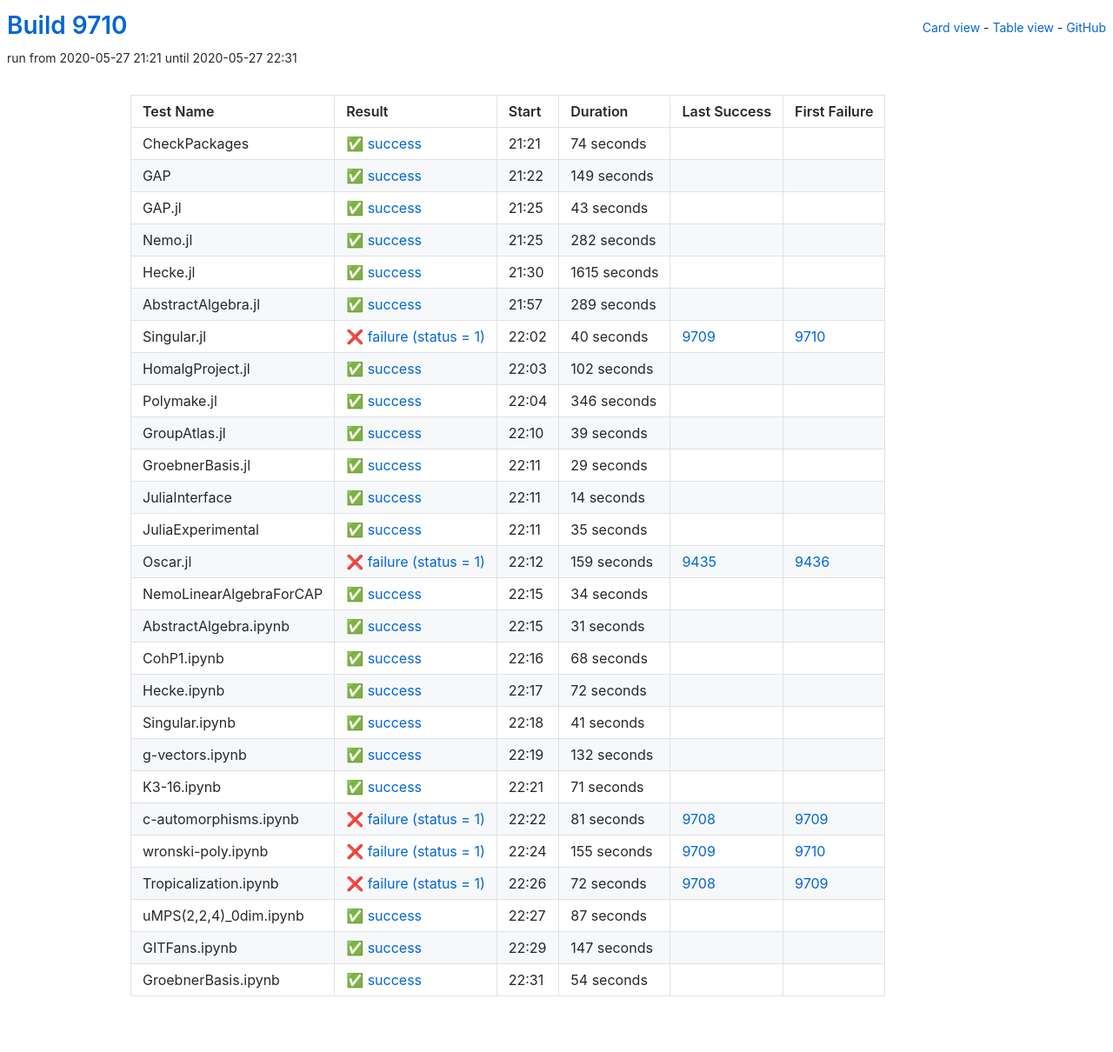
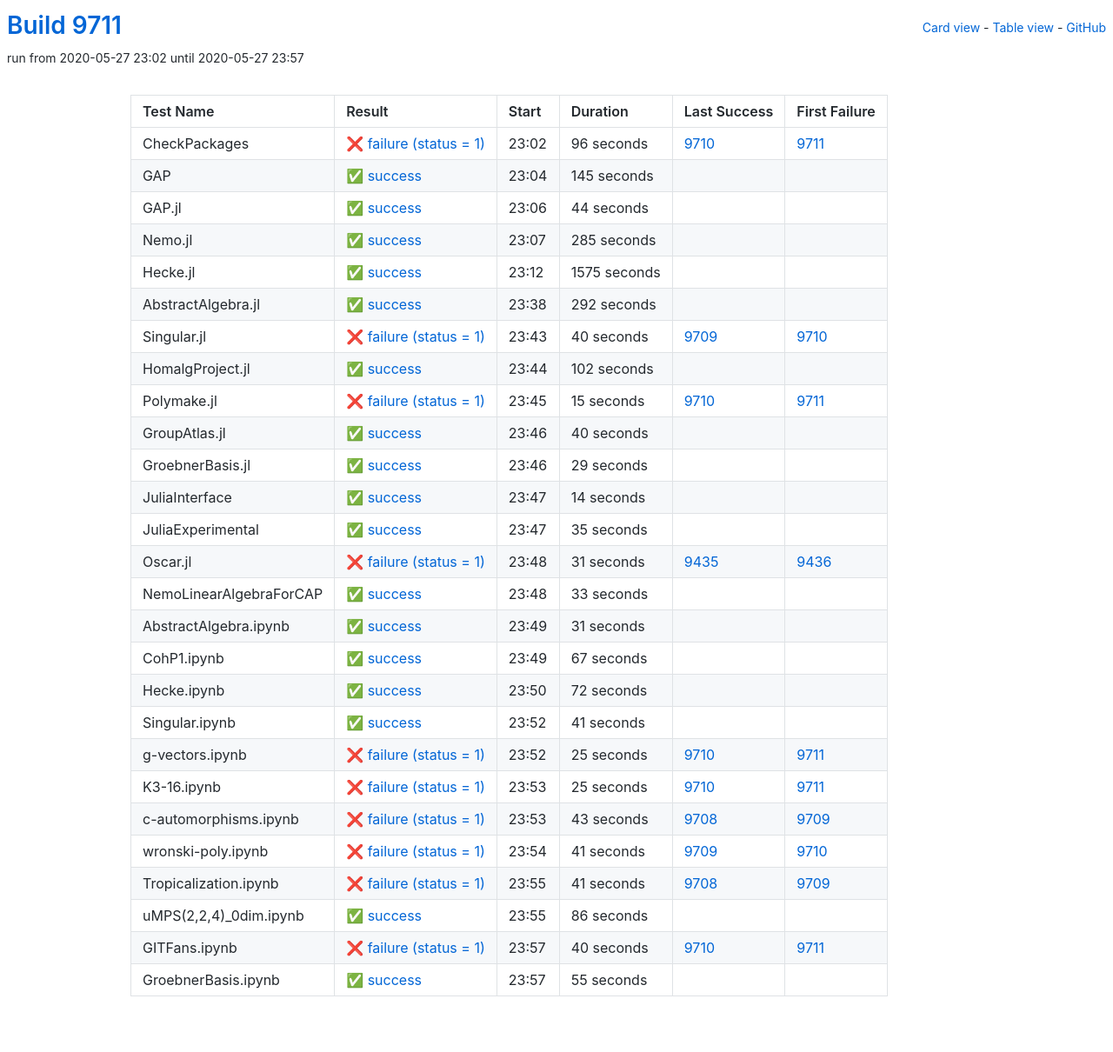
Before and after one commit to oscar-system/oscar-ci-status, a Jekyll site: the page built from table.html, in a window 1280 px wide. Shown: the whole page at 87% size. Built offline with Jekyll 4.4.1, drawn with Linux system fonts in a browser that asks for light colours.

Commit message:
Build 9711

```diff
--- a/_data/ci.yml
+++ b/_data/ci.yml
@@ -1,77 +1,77 @@
-build: 9710
-build_url: https://oscarci.mathematik.uni-kl.de/job/oscar/9710/
+build: 9711
+build_url: https://oscarci.mathematik.uni-kl.de/job/oscar/9711/
 job: oscar
 tests:
-- duration: 74
-  exitcode: 0
-  first_failure: false
-  first_failure_url: null
+- duration: 96
+  exitcode: 1
+  first_failure: 9711
+  first_failure_url: https://oscarci.mathematik.uni-kl.de/job/oscar/9711/
   id: checkpackages
-  last_success: false
-  last_success_url: null
-  log: https://oscarci.mathematik.uni-kl.de/job/oscar/9710/artifact/logs/build-9710/CheckPackages.log
+  last_success: 9710
+  last_success_url: https://oscarci.mathematik.uni-kl.de/job/oscar/9710/
+  log: https://oscarci.mathematik.uni-kl.de/job/oscar/9711/artifact/logs/build-9711/CheckPackages.log
   name: CheckPackages
-  start: 2020-05-27 21:21
-  status: success
-  success: true
-- duration: 149
+  start: 2020-05-27 23:02
+  status: failure
+  success: false
+- duration: 145
   exitcode: 0
   first_failure: false
   first_failure_url: null
   id: gap
   last_success: false
   last_success_url: null
-  log: https://oscarci.mathematik.uni-kl.de/job/oscar/9710/artifact/logs/build-9710/GAP.log
+  log: https://oscarci.mathematik.uni-kl.de/job/oscar/9711/artifact/logs/build-9711/GAP.log
   name: GAP
-  start: 2020-05-27 21:22
+  start: 2020-05-27 23:04
   status: success
   success: true
-- duration: 43
+- duration: 44
   exitcode: 0
   first_failure: false
   first_failure_url: null
   id: gap-jl
   last_success: false
   last_success_url: null
-  log: https://oscarci.mathematik.uni-kl.de/job/oscar/9710/artifact/logs/build-9710/GAP.jl.log
+  log: https://oscarci.mathematik.uni-kl.de/job/oscar/9711/artifact/logs/build-9711/GAP.jl.log
   name: GAP.jl
-  start: 2020-05-27 21:25
+  start: 2020-05-27 23:06
   status: success
   success: true
-- duration: 282
+- duration: 285
   exitcode: 0
   first_failure: false
   first_failure_url: null
   id: nemo-jl
   last_success: false
   last_success_url: null
-  log: https://oscarci.mathematik.uni-kl.de/job/oscar/9710/artifact/logs/build-9710/Nemo.jl.log
+  log: https://oscarci.mathematik.uni-kl.de/job/oscar/9711/artifact/logs/build-9711/Nemo.jl.log
   name: Nemo.jl
-  start: 2020-05-27 21:25
+  start: 2020-05-27 23:07
   status: success
   success: true
-- duration: 1615
+- duration: 1575
   exitcode: 0
   first_failure: false
   first_failure_url: null
   id: hecke-jl
   last_success: false
   last_success_url: null
-  log: https://oscarci.mathematik.uni-kl.de/job/oscar/9710/artifact/logs/build-9710/Hecke.jl.log
+  log: https://oscarci.mathematik.uni-kl.de/job/oscar/9711/artifact/logs/build-9711/Hecke.jl.log
   name: Hecke.jl
-  start: 2020-05-27 21:30
+  start: 2020-05-27 23:12
   status: success
   success: true
-- duration: 289
+- duration: 292
   exitcode: 0
   first_failure: false
   first_failure_url: null
   id: abstractalgebra-jl
   last_success: false
   last_success_url: null
-  log: https://oscarci.mathematik.uni-kl.de/job/oscar/9710/artifact/logs/build-9710/AbstractAlgebra.jl.log
+  log: https://oscarci.mathematik.uni-kl.de/job/oscar/9711/artifact/logs/build-9711/AbstractAlgebra.jl.log
   name: AbstractAlgebra.jl
-  start: 2020-05-27 21:57
+  start: 2020-05-27 23:38
   status: success
   success: true
 - duration: 40
@@ -81,9 +81,9 @@
   id: singular-jl
   last_success: 9709
   last_success_url: https://oscarci.mathematik.uni-kl.de/job/oscar/9709/
-  log: https://oscarci.mathematik.uni-kl.de/job/oscar/9710/artifact/logs/build-9710/Singular.jl.log
+  log: https://oscarci.mathematik.uni-kl.de/job/oscar/9711/artifact/logs/build-9711/Singular.jl.log
   name: Singular.jl
-  start: 2020-05-27 22:02
+  start: 2020-05-27 23:43
   status: failure
   success: false
 - duration: 102
@@ -93,33 +93,33 @@
   id: homalgproject-jl
   last_success: false
   last_success_url: null
-  log: https://oscarci.mathematik.uni-kl.de/job/oscar/9710/artifact/logs/build-9710/HomalgProject.jl.log
+  log: https://oscarci.mathematik.uni-kl.de/job/oscar/9711/artifact/logs/build-9711/HomalgProject.jl.log
   name: HomalgProject.jl
-  start: 2020-05-27 22:03
+  start: 2020-05-27 23:44
   status: success
   success: true
-- duration: 346
-  exitcode: 0
-  first_failure: false
-  first_failure_url: null
+- duration: 15
+  exitcode: 1
+  first_failure: 9711
+  first_failure_url: https://oscarci.mathematik.uni-kl.de/job/oscar/9711/
   id: polymake-jl
-  last_success: false
-  last_success_url: null
-  log: https://oscarci.mathematik.uni-kl.de/job/oscar/9710/artifact/logs/build-9710/Polymake.jl.log
+  last_success: 9710
+  last_success_url: https://oscarci.mathematik.uni-kl.de/job/oscar/9710/
+  log: https://oscarci.mathematik.uni-kl.de/job/oscar/9711/artifact/logs/build-9711/Polymake.jl.log
   name: Polymake.jl
-  start: 2020-05-27 22:04
-  status: success
-  success: true
-- duration: 39
+  start: 2020-05-27 23:45
+  status: failure
+  success: false
+- duration: 40
   exitcode: 0
   first_failure: false
   first_failure_url: null
   id: groupatlas-jl
   last_success: false
   last_success_url: null
-  log: https://oscarci.mathematik.uni-kl.de/job/oscar/9710/artifact/logs/build-9710/GroupAtlas.jl.log
+  log: https://oscarci.mathematik.uni-kl.de/job/oscar/9711/artifact/logs/build-9711/GroupAtlas.jl.log
   name: GroupAtlas.jl
-  start: 2020-05-27 22:10
+  start: 2020-05-27 23:46
   status: success
   success: true
 - duration: 29
@@ -129,9 +129,9 @@
   id: groebnerbasis-jl
   last_success: false
   last_success_url: null
-  log: https://oscarci.mathematik.uni-kl.de/job/oscar/9710/artifact/logs/build-9710/GroebnerBasis.jl.log
+  log: https://oscarci.mathematik.uni-kl.de/job/oscar/9711/artifact/logs/build-9711/GroebnerBasis.jl.log
   name: GroebnerBasis.jl
-  start: 2020-05-27 22:11
+  start: 2020-05-27 23:46
   status: success
   success: true
 - duration: 14
@@ -141,9 +141,9 @@
   id: juliainterface
   last_success: false
   last_success_url: null
-  log: https://oscarci.mathematik.uni-kl.de/job/oscar/9710/artifact/logs/build-9710/JuliaInterface.log
+  log: https://oscarci.mathematik.uni-kl.de/job/oscar/9711/artifact/logs/build-9711/JuliaInterface.log
   name: JuliaInterface
-  start: 2020-05-27 22:11
+  start: 2020-05-27 23:47
   status: success
   success: true
 - duration: 35
@@ -153,33 +153,33 @@
   id: juliaexperimental
   last_success: false
   last_success_url: null
-  log: https://oscarci.mathematik.uni-kl.de/job/oscar/9710/artifact/logs/build-9710/JuliaExperimental.log
+  log: https://oscarci.mathematik.uni-kl.de/job/oscar/9711/artifact/logs/build-9711/JuliaExperimental.log
   name: JuliaExperimental
-  start: 2020-05-27 22:11
+  start: 2020-05-27 23:47
   status: success
   success: true
-- duration: 159
+- duration: 31
   exitcode: 1
   first_failure: 9436
   first_failure_url: https://oscarci.mathematik.uni-kl.de/job/oscar/9436/
   id: oscar-jl
   last_success: 9435
   last_success_url: https://oscarci.mathematik.uni-kl.de/job/oscar/9435/
-  log: https://oscarci.mathematik.uni-kl.de/job/oscar/9710/artifact/logs/build-9710/Oscar.jl.log
+  log: https://oscarci.mathematik.uni-kl.de/job/oscar/9711/artifact/logs/build-9711/Oscar.jl.log
   name: Oscar.jl
-  start: 2020-05-27 22:12
+  start: 2020-05-27 23:48
   status: failure
   success: false
-- duration: 34
+- duration: 33
   exitcode: 0
   first_failure: false
   first_failure_url: null
   id: nemolinearalgebraforcap
   last_success: false
   last_success_url: null
-  log: https://oscarci.mathematik.uni-kl.de/job/oscar/9710/artifact/logs/build-9710/NemoLinearAlgebraForCAP.log
+  log: https://oscarci.mathematik.uni-kl.de/job/oscar/9711/artifact/logs/build-9711/NemoLinearAlgebraForCAP.log
   name: NemoLinearAlgebraForCAP
-  start: 2020-05-27 22:15
+  start: 2020-05-27 23:48
   status: success
   success: true
 - duration: 31
@@ -189,21 +189,21 @@
   id: abstractalgebra-ipynb
   last_success: false
   last_success_url: null
-  log: https://oscarci.mathematik.uni-kl.de/job/oscar/9710/artifact/logs/build-9710/AbstractAlgebra.ipynb.log
+  log: https://oscarci.mathematik.uni-kl.de/job/oscar/9711/artifact/logs/build-9711/AbstractAlgebra.ipynb.log
   name: AbstractAlgebra.ipynb
-  start: 2020-05-27 22:15
+  start: 2020-05-27 23:49
   status: success
   success: true
-- duration: 68
+- duration: 67
   exitcode: 0
   first_failure: false
   first_failure_url: null
   id: cohp1-ipynb
   last_success: false
   last_success_url: null
-  log: https://oscarci.mathematik.uni-kl.de/job/oscar/9710/artifact/logs/build-9710/CohP1.ipynb.log
+  log: https://oscarci.mathematik.uni-kl.de/job/oscar/9711/artifact/logs/build-9711/CohP1.ipynb.log
   name: CohP1.ipynb
-  start: 2020-05-27 22:16
+  start: 2020-05-27 23:49
   status: success
   success: true
 - duration: 72
@@ -213,9 +213,9 @@
   id: hecke-ipynb
   last_success: false
   last_success_url: null
-  log: https://oscarci.mathematik.uni-kl.de/job/oscar/9710/artifact/logs/build-9710/Hecke.ipynb.log
+  log: https://oscarci.mathematik.uni-kl.de/job/oscar/9711/artifact/logs/build-9711/Hecke.ipynb.log
   name: Hecke.ipynb
-  start: 2020-05-27 22:17
+  start: 2020-05-27 23:50
   status: success
   success: true
 - duration: 41
@@ -225,104 +225,104 @@
   id: singular-ipynb
   last_success: false
   last_success_url: null
-  log: https://oscarci.mathematik.uni-kl.de/job/oscar/9710/artifact/logs/build-9710/Singular.ipynb.log
+  log: https://oscarci.mathematik.uni-kl.de/job/oscar/9711/artifact/logs/build-9711/Singular.ipynb.log
   name: Singular.ipynb
-  start: 2020-05-27 22:18
+  start: 2020-05-27 23:52
   status: success
   success: true
-- duration: 132
-  exitcode: 0
-  first_failure: false
-  first_failure_url: null
+- duration: 25
+  exitcode: 1
+  first_failure: 9711
+  first_failure_url: https://oscarci.mathematik.uni-kl.de/job/oscar/9711/
   id: g-vectors-ipynb
-  last_success: false
-  last_success_url: null
-  log: https://oscarci.mathematik.uni-kl.de/job/oscar/9710/artifact/logs/build-9710/g-vectors.ipynb.log
+  last_success: 9710
+  last_success_url: https://oscarci.mathematik.uni-kl.de/job/oscar/9710/
+  log: https://oscarci.mathematik.uni-kl.de/job/oscar/9711/artifact/logs/build-9711/g-vectors.ipynb.log
   name: g-vectors.ipynb
-  start: 2020-05-27 22:19
-  status: success
-  success: true
-- duration: 71
-  exitcode: 0
-  first_failure: false
-  first_failure_url: null
+  start: 2020-05-27 23:52
+  status: failure
+  success: false
+- duration: 25
+  exitcode: 1
+  first_failure: 9711
+  first_failure_url: https://oscarci.mathematik.uni-kl.de/job/oscar/9711/
   id: k3-16-ipynb
-  last_success: false
-  last_success_url: null
-  log: https://oscarci.mathematik.uni-kl.de/job/oscar/9710/artifact/logs/build-9710/K3-16.ipynb.log
+  last_success: 9710
+  last_success_url: https://oscarci.mathematik.uni-kl.de/job/oscar/9710/
+  log: https://oscarci.mathematik.uni-kl.de/job/oscar/9711/artifact/logs/build-9711/K3-16.ipynb.log
   name: K3-16.ipynb
-  start: 2020-05-27 22:21
-  status: success
-  success: true
-- duration: 81
+  start: 2020-05-27 23:53
+  status: failure
+  success: false
+- duration: 43
   exitcode: 1
   first_failure: 9709
   first_failure_url: https://oscarci.mathematik.uni-kl.de/job/oscar/9709/
   id: c-automorphisms-ipynb
   last_success: 9708
   last_success_url: https://oscarci.mathematik.uni-kl.de/job/oscar/9708/
-  log: https://oscarci.mathematik.uni-kl.de/job/oscar/9710/artifact/logs/build-9710/c-automorphisms.ipynb.log
+  log: https://oscarci.mathematik.uni-kl.de/job/oscar/9711/artifact/logs/build-9711/c-automorphisms.ipynb.log
   name: c-automorphisms.ipynb
-  start: 2020-05-27 22:22
+  start: 2020-05-27 23:53
   status: failure
   success: false
-- duration: 155
+- duration: 41
   exitcode: 1
   first_failure: 9710
   first_failure_url: https://oscarci.mathematik.uni-kl.de/job/oscar/9710/
   id: wronski-poly-ipynb
   last_success: 9709
   last_success_url: https://oscarci.mathematik.uni-kl.de/job/oscar/9709/
-  log: https://oscarci.mathematik.uni-kl.de/job/oscar/9710/artifact/logs/build-9710/wronski-poly.ipynb.log
+  log: https://oscarci.mathematik.uni-kl.de/job/oscar/9711/artifact/logs/build-9711/wronski-poly.ipynb.log
   name: wronski-poly.ipynb
-  start: 2020-05-27 22:24
+  start: 2020-05-27 23:54
   status: failure
   success: false
-- duration: 72
+- duration: 41
   exitcode: 1
   first_failure: 9709
   first_failure_url: https://oscarci.mathematik.uni-kl.de/job/oscar/9709/
   id: tropicalization-ipynb
   last_success: 9708
   last_success_url: https://oscarci.mathematik.uni-kl.de/job/oscar/9708/
-  log: https://oscarci.mathematik.uni-kl.de/job/oscar/9710/artifact/logs/build-9710/Tropicalization.ipynb.log
+  log: https://oscarci.mathematik.uni-kl.de/job/oscar/9711/artifact/logs/build-9711/Tropicalization.ipynb.log
   name: Tropicalization.ipynb
-  start: 2020-05-27 22:26
+  start: 2020-05-27 23:55
   status: failure
   success: false
-- duration: 87
+- duration: 86
   exitcode: 0
   first_failure: false
   first_failure_url: null
   id: umps-2-2-4-0dim-ipynb
   last_success: false
   last_success_url: null
-  log: https://oscarci.mathematik.uni-kl.de/job/oscar/9710/artifact/logs/build-9710/uMPS-2-2-4-_0dim.ipynb.log
+  log: https://oscarci.mathematik.uni-kl.de/job/oscar/9711/artifact/logs/build-9711/uMPS-2-2-4-_0dim.ipynb.log
   name: uMPS(2,2,4)_0dim.ipynb
-  start: 2020-05-27 22:27
+  start: 2020-05-27 23:55
   status: success
   success: true
-- duration: 147
-  exitcode: 0
-  first_failure: false
-  first_failure_url: null
+- duration: 40
+  exitcode: 1
+  first_failure: 9711
+  first_failure_url: https://oscarci.mathematik.uni-kl.de/job/oscar/9711/
   id: gitfans-ipynb
-  last_success: false
-  last_success_url: null
-  log: https://oscarci.mathematik.uni-kl.de/job/oscar/9710/artifact/logs/build-9710/GITFans.ipynb.log
+  last_success: 9710
+  last_success_url: https://oscarci.mathematik.uni-kl.de/job/oscar/9710/
+  log: https://oscarci.mathematik.uni-kl.de/job/oscar/9711/artifact/logs/build-9711/GITFans.ipynb.log
   name: GITFans.ipynb
-  start: 2020-05-27 22:29
-  status: success
-  success: true
-- duration: 54
+  start: 2020-05-27 23:57
+  status: failure
+  success: false
+- duration: 55
   exitcode: 0
   first_failure: false
   first_failure_url: null
   id: groebnerbasis-ipynb
   last_success: false
   last_success_url: null
-  log: https://oscarci.mathematik.uni-kl.de/job/oscar/9710/artifact/logs/build-9710/GroebnerBasis.ipynb.log
+  log: https://oscarci.mathematik.uni-kl.de/job/oscar/9711/artifact/logs/build-9711/GroebnerBasis.ipynb.log
   name: GroebnerBasis.ipynb
-  start: 2020-05-27 22:31
+  start: 2020-05-27 23:57
   status: success
   success: true
```
Also changed, not shown: README.md.
